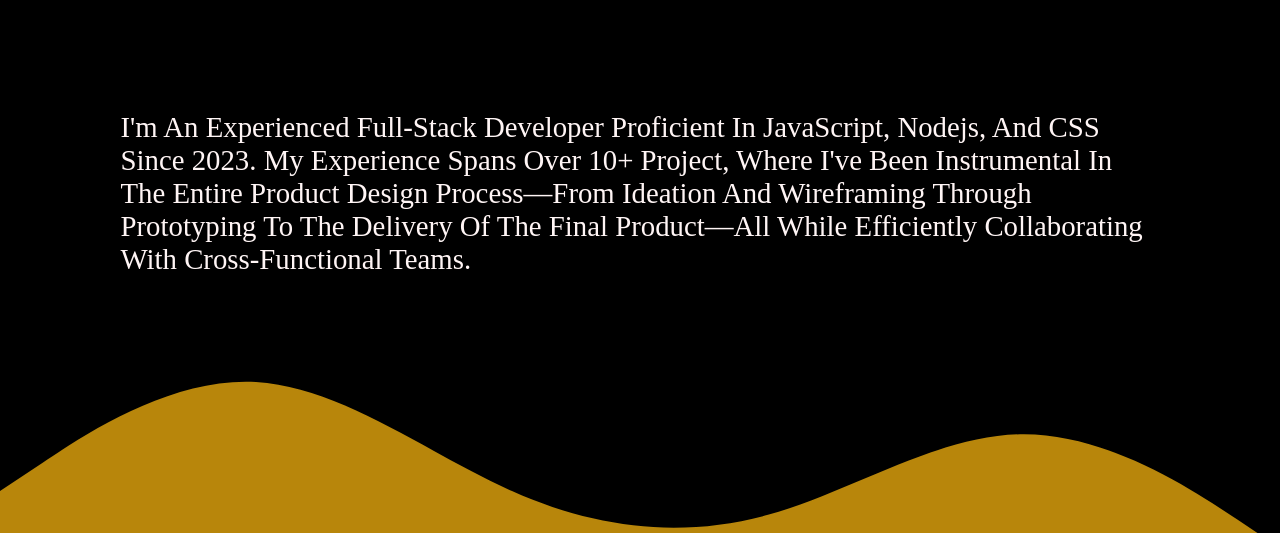
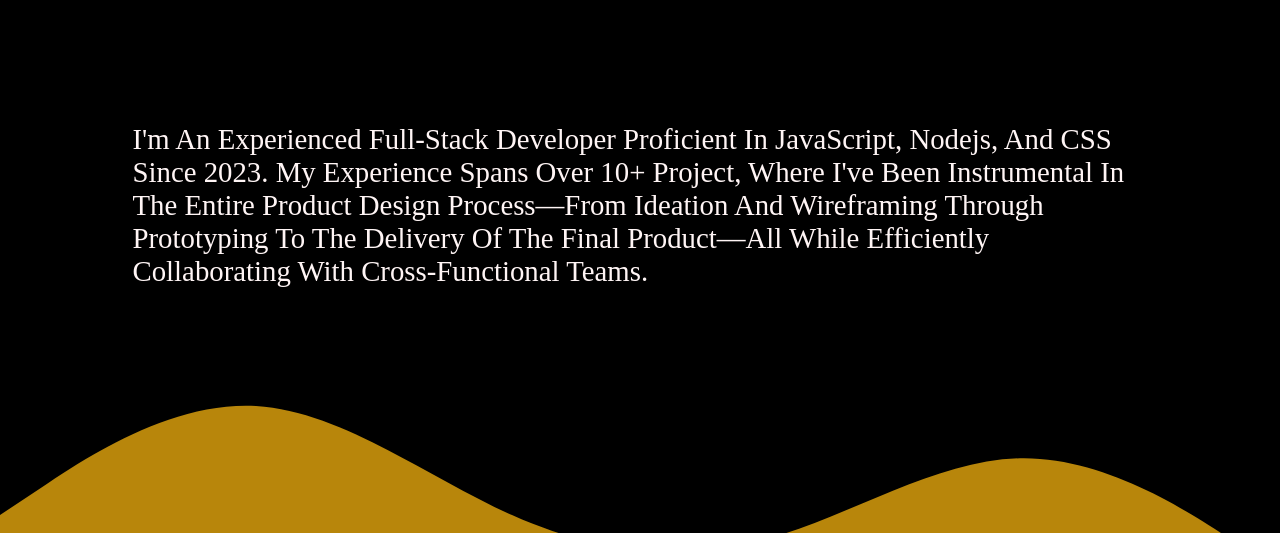
Before and after one commit to CoderSam049/my-portfolio, a plain HTML site: page index.html in a window 1280 px wide. Shown: the part 567-1100 px from the top of the page. Drawn offline with nearby package versions, Linux system fonts and the light colour scheme.

Commit message:
add style

```diff
--- a/style.css
+++ b/style.css
@@ -211,9 +211,8 @@ a:hover {
 }
 .aboutme{
     font-size: 1.8rem;
-    /* background-color: #2ec010; */
-    padding: 16px;
-    /* padding-inline: 1rem; */
+    padding: 28px;
+
 
 }
 
```
